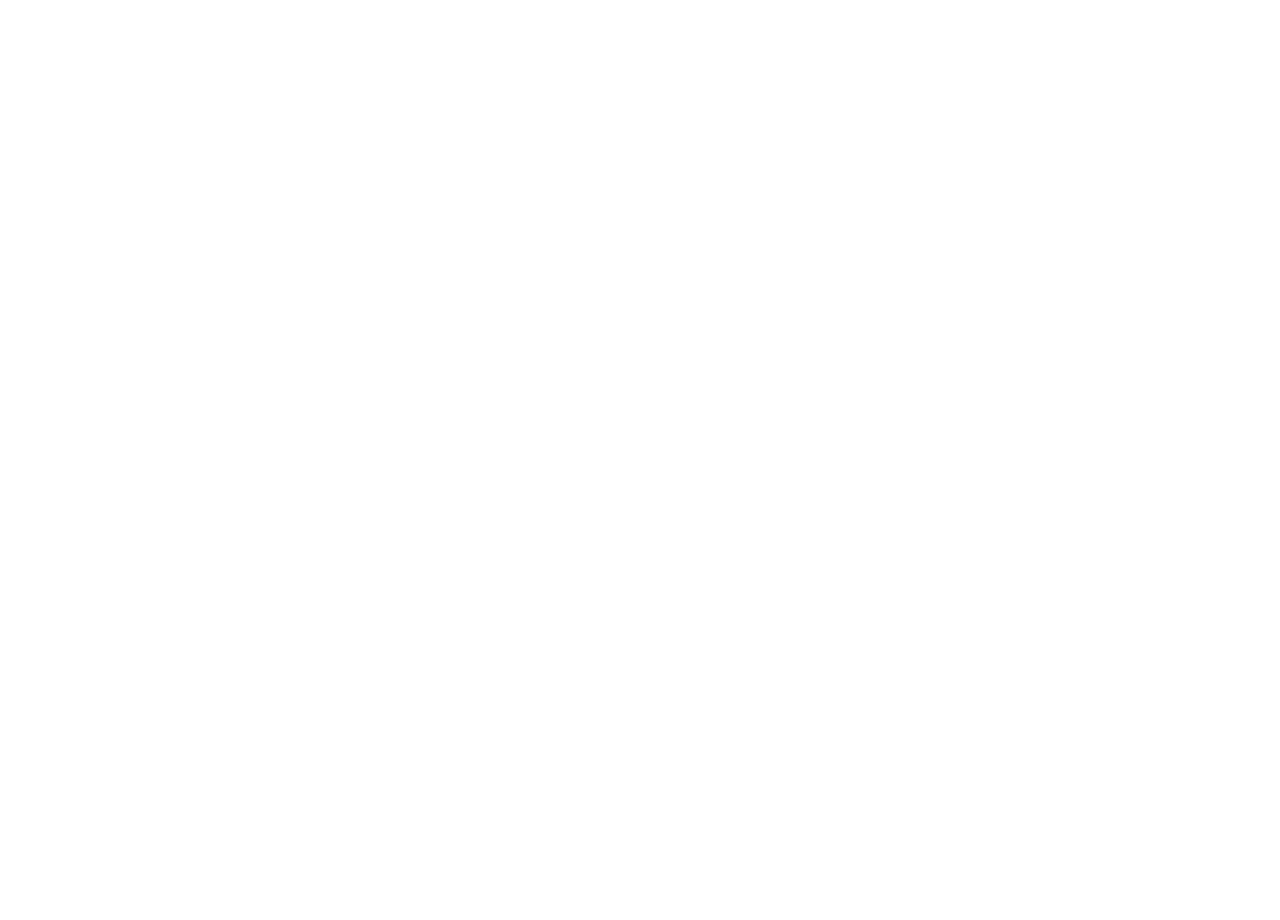
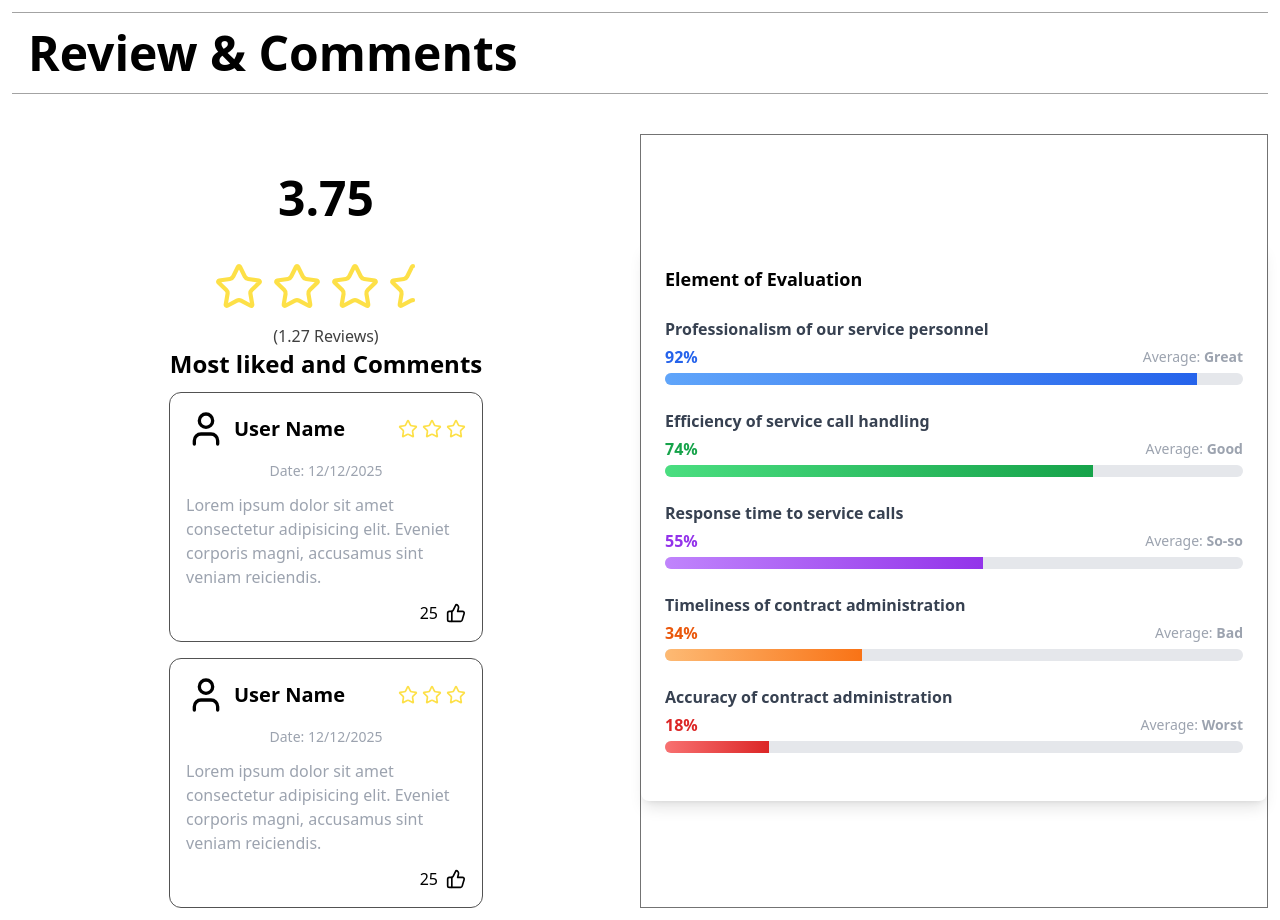
Before and after one commit to DevFawadKhan/RentRush-Front, a React (Vite) app: page /showroom/reviews in a window 1280 px wide. Before the commit this address had no page. Before the commit the page ends 800 px from the top, so only its background shows below. Built offline with nearby package versions, Linux system fonts and the light colour scheme; sample sign-in values are in the browser's storage.

Commit message:
build reviewpage

```diff
--- a/package.json
+++ b/package.json
@@ -17,6 +17,7 @@
     "@fortawesome/react-fontawesome": "^0.2.2",
     "@mui/material": "^6.1.1",
     "axios": "^1.7.7",
+    "framer-motion": "^12.6.5",
     "lucide-react": "^0.451.0",
     "moment": "^2.30.1",
     "react": "^18.3.1",
--- a/src/App.jsx
+++ b/src/App.jsx
@@ -19,6 +19,8 @@
 import ResetPassword from "./components/ResetPassword.jsx";
 import ResetConfirmation from "./components/ResetConfirmation.jsx";
 import Maintenance from "./components/showroom/maintenance.jsx";
+import Services from "./components/showroom/Services.jsx";
+import Reviews from "./components/showroom/Reviews.jsx";
 function App() {
   return (
     <>
@@ -56,6 +58,8 @@
             <Route path="/customer/editbooking" element={<EditBookingModal></EditBookingModal>}></Route>
             <Route path="/customer/CarDetailsScreen/:bookingId" element={<CarDetailsScreen></CarDetailsScreen>}></Route>
             <Route path="/customer/invoice" element={<Invoice></Invoice>}></Route>
+            <Route path="/showroom/services" element={<Services/>}></Route>
+            <Route path="/showroom/reviews" element={<Reviews/>}></Route>
 
 
           </Route>
--- a/src/components/customer/showroomCard.jsx
+++ b/src/components/customer/showroomCard.jsx
@@ -1,5 +1,6 @@
 import PropTypes from 'prop-types';
 import { useEffect, useState } from 'react';
+import { Link } from 'react-router-dom';
 import axios from 'axios';
 import UserCard from './userCard';
 const Base_Url = import.meta.env.VITE_API_URL;
@@ -54,6 +55,17 @@
   <>
 <div className="fixed inset-0 bg-black bg-opacity-50 flex justify-center items-center z-50">
   <div className="bg-white p-8 rounded-xl shadow-2xl w-full max-w-7xl h-[95vh] overflow-y-auto">
+    {/* navbar */}
+    <nav className='bg-blue-400 w-full mb-5 h-12 border rounded-md'>
+      <div className='flex justify-end'>
+      <ul className='flex mr-8 gap-5 p-2 text-white text-2xl font-bold  cursor-pointer'>
+      <li className='hover:underline'>About</li>
+      <Link to="/showroom/services"><li className='hover:underline'>Services</li></Link>
+      <Link to="/showroom/reviews"><li className='hover:underline'>Reviews</li></Link>
+
+      </ul>
+      </div>
+      </nav>
     {/* Showroom Header Section - with smaller logo */}
     <div className="flex flex-col lg:flex-row gap-8 mb-10">
       <div className="w-full lg:w-2/5 relative">
--- a/src/components/customer/userCard.jsx
+++ b/src/components/customer/userCard.jsx
@@ -364,9 +364,10 @@
 
                 <td className="border p-2">{localStorage.getItem('name')}</td>
                 <td className="border p-2 font-bold">Renting Period</td>
-                <td className="border p-2">
-                  {rentalStartDate} - {rentalEndDate}
+                <td className="border ">
+                StartTime/Date {rentalStartTime}  {rentalStartDate} EndTime/Date {rentalEndTime}{rentalEndDate}
                 </td>
+
               </tr>
               {/* Row 2: Car Details */}
               <tr className="hover:bg-gray-50">
--- /dev/null
+++ b/src/components/showroom/Reviews.jsx
@@ -0,0 +1,141 @@
+import React from 'react'
+import { Star, StarHalf, User, ThumbsUp } from 'lucide-react'
+
+function Reviews() {
+  const data = [
+    {
+      label: "Professionalism of our service personnel",
+      percentage: 92,
+      average: "Great",
+      barGradient: "bg-gradient-to-r from-blue-400 to-blue-600",
+      textColor: "text-blue-600",
+    },
+    {
+      label: "Efficiency of service call handling",
+      percentage: 74,
+      average: "Good",
+      barGradient: "bg-gradient-to-r from-green-400 to-green-600",
+      textColor: "text-green-600",
+    },
+    {
+      label: "Response time to service calls",
+      percentage: 55,
+      average: "So-so",
+      barGradient: "bg-gradient-to-r from-purple-400 to-purple-600",
+      textColor: "text-purple-600",
+    },
+    {
+      label: "Timeliness of contract administration",
+      percentage: 34,
+      average: "Bad",
+      barGradient: "bg-gradient-to-r from-orange-300 to-orange-500",
+      textColor: "text-orange-600",
+    },
+    {
+      label: "Accuracy of contract administration",
+      percentage: 18,
+      average: "Worst",
+      barGradient: "bg-gradient-to-r from-red-400 to-red-600",
+      textColor: "text-red-600",
+    },
+  ];
+
+  return (
+    <>
+      <div className='p-3'>
+        <div className='border-t border-neutral-400 border-b'>
+          <h1 className='p-4 font-bold text-3xl lg:text-5xl'>Review & Comments </h1>
+        </div>
+        <div className='flex flex-col lg:flex-row flex-wrap justify-between w-full'>
+          <div className='mt-20 flex flex-col justify-center items-center w-full lg:w-1/2'>
+            <h1 className='font-bold text-2xl lg:text-5xl'>3.75</h1>
+
+            <div className='flex mt-10 mb-3 gap-2'>
+              <Star className='text-yellow-300' size={50} />
+              <Star className='text-yellow-300' size={50} />
+              <Star className='text-yellow-300' size={50} />
+              <StarHalf className='text-yellow-300' size={50} />
+            </div>
+            <p className='text-neutral-700'>(1.27 Reviews)</p>
+
+            <h1 className='font-bold text-2xl mb-3'>Most liked and Comments</h1>
+
+            <div className=" lg:w-1/2 border border-neutral-600 p-4 rounded-xl min-h-[250px] flex flex-col gap-3 mb-4">
+              <div className="flex items-center justify-between">
+                <div className="flex items-center gap-2">
+                  <User size={40} />
+                  <p className="text-xl font-semibold">User Name</p>
+                </div>
+                <div className="flex gap-1">
+                  <Star className="text-yellow-300" size={20} />
+                  <Star className="text-yellow-300" size={20} />
+                  <Star className="text-yellow-300" size={20} />
+                </div>
+              </div>
+              <div className="text-center text-sm text-gray-400">Date: 12/12/2025</div>
+              <p className="text-base text-gray-400">
+                Lorem ipsum dolor sit amet consectetur adipisicing elit. Eveniet corporis magni, accusamus sint veniam reiciendis.
+              </p>
+              <div className="flex justify-end items-center gap-2 mt-auto">
+                <p>25</p>
+                <button>
+                  <ThumbsUp size={20} className="hover:text-blue-400" />
+                </button>
+              </div>
+            </div>
+
+            <div className=" lg:w-1/2  border border-neutral-600 p-4 rounded-xl min-h-[250px] flex flex-col gap-3">
+              <div className="flex items-center justify-between">
+                <div className="flex items-center gap-2">
+                  <User size={40} />
+                  <p className="text-xl font-semibold">User Name</p>
+                </div>
+                <div className="flex gap-1">
+                  <Star className="text-yellow-300" size={20} />
+                  <Star className="text-yellow-300" size={20} />
+                  <Star className="text-yellow-300" size={20} />
+                </div>
+              </div>
+              <div className="text-center text-sm text-gray-400">Date: 12/12/2025</div>
+              <p className="text-base text-gray-400">
+                Lorem ipsum dolor sit amet consectetur adipisicing elit. Eveniet corporis magni, accusamus sint veniam reiciendis.
+              </p>
+              <div className="flex justify-end items-center gap-2 mt-auto">
+                <p>25</p>
+                <button>
+                  <ThumbsUp size={20} className="hover:text-blue-400" />
+                </button>
+              </div>
+            </div>
+          </div>
+
+          <div className='flex border mt-10 border-neutral-500 items-center w-full lg:w-1/2'>
+            <div className="w-full p-6 bg-white shadow-lg rounded-lg">
+              <h1 className="text-lg font-bold mb-6">Element of Evaluation</h1>
+
+              {data.map((item, index) => (
+                <div key={index} className="mb-6">
+                  <h2 className="font-semibold text-gray-700 mb-1">{item.label}</h2>
+                  <div className="flex items-center justify-between mb-1">
+                    <span className={`font-bold ${item.textColor}`}>{item.percentage}%</span>
+                    <span className="text-sm text-gray-400">
+                      Average: <span className="font-semibold">{item.average}</span>
+                    </span>
+                  </div>
+                  <div className="w-full h-3 bg-gray-200 rounded-full overflow-hidden">
+                    <div
+                      className={`h-full ${item.barGradient}`}
+                      style={{ width: `${item.percentage}%` }}
+                    ></div>
+                  </div>
+                </div>
+              ))}
+            </div>
+          </div>
+        </div>
+      </div>
+    </>
+  )
+}
+
+export default Reviews
--- /dev/null
+++ b/src/components/showroom/Services.jsx
@@ -0,0 +1,46 @@
+import { motion } from 'framer-motion';
+import React from 'react'
+import Navbar from '../Navbar';
+import Footer from '../Footer';
+function Services() {
+  return (
+
+<motion.div
+  initial={{ opacity: 0, y: 50 }}
+  animate={{ opacity: 1, y: 0 }}
+  transition={{ duration: 0.8 }}
+ >
+<Navbar/>
+<div className='p-4 '>
+    <div className='mt-4 px-4 py-4 space-y-5'>
+        <h1 className='font-bold text-2xl lg:text-4xl'>Services</h1>
+        <p> Lorem ipsum dolor sit amet consectetur adipisicing elit. Rerum explicabo nostrum neque adipisci ducimus dolore soluta, id expedita magni natus quas. Magni
+        accusamus provident a sunt recusandae aperiam velit modi. Lorem ipsum, dolor sit amet consectetur adipisicing elit. Placeat, minima dolores dolore delectus quod nesciunt qui! Molestiae adipisci earum, saepe nihil ipsam obcaecati tempora nemo aspernatur repudiandae, veritatis officia accusamus!
+
+        <div className='mt-20 lg:mt-25 flex flex-wrap justify-between items-center w-full  mx-2'>
+        <div className=' w-1/2 lg:w-1/3 '>
+            <h1 className='font-bold text-3xl lg:text-4xl mb-5'>Services 24/7</h1>
+          <p className='text-lg  space-x-2'>Lorem ipsum dolor sit amet consectetur adipisicing elit. Dolorum qui iusto deleniti a unde nisi neque expedita ab illum animi sunt odio molestias fuga veniam,
+            impedit ea. Eaque, labore et!</p>
+        </div>
+        <div className=' w-1/2 lg:w-1/3'>
+            <h1 className='font-bold text-3xl lg:text-4xl mb-5'>Booking Online</h1>
+          <p className='text-lg space-x-3'>Lorem ipsum dolor sit amet consectetur adipisicing elit. Dolorum qui iusto deleniti a unde nisi neque expedita ab illum animi sunt odio molestias fuga veniam,
+            impedit ea. Eaque, labore et!</p>
+        </div>
+        <div className='w-1/2 lg:w-1/3'>
+            <h1 className='font-bold text-3xl lg:text-4xl mb-5'>Booking Offline </h1>
+          <p className='text-lg'>Lorem ipsum dolor sit amet consectetur adipisicing elit. Dolorum qui iusto deleniti a unde nisi neque expedita ab illum animi sunt odio molestias fuga veniam,
+            impedit ea. Eaque, labore et! Lorem ipsum dolor, sit amet consectetur adipisicing elit. Maiores ipsam laboriosam neque autem, vero, nostrum quos explicabo assumenda aperiam nihil cupiditate. Maxime,
+             labore! Quod reiciendis dolor vitae minus, magnam quidem?</p>
+        </div>
+        </div>
+        </p>
+    </div>
+</div>
+<Footer/>
+</motion.div>
+  )
+}
+
+export default Services
```
Also changed, not shown: 1 other file (tests, documents, lock files or other folders).
